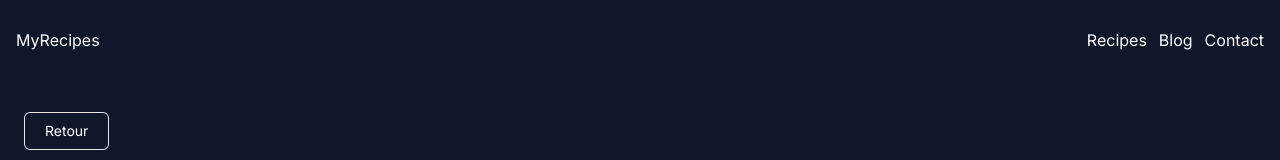
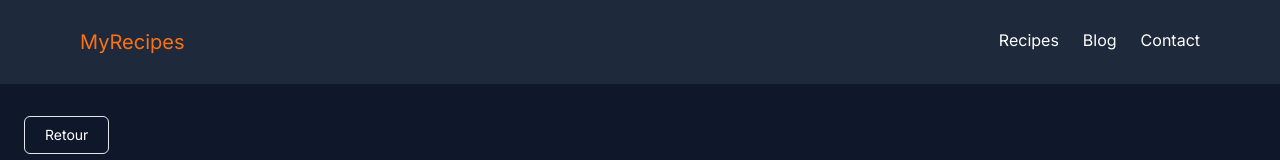
Before and after one commit to KZ-68/next-recipes, a Next.js app: page /recipe in a window 1280 px wide. Shown: the top 160 px of the page. Built offline with nearby package versions, Linux system fonts and the light colour scheme; no server answers; the database is empty.

Commit message:
style: color properties for header nav

```diff
--- a/components/NavBar.tsx
+++ b/components/NavBar.tsx
@@ -4,9 +4,9 @@ import React from 'react'
 
 const NavBar:React.FC<any> = () => {
   return (
-    <nav className='flex flex-row justify-between gap-3 px-4 py-7 bg-slate-900 text-white'>
-      <h1>MyRecipes</h1>
-      <div className='flex flex-row gap-3'>
+    <nav className='flex flex-row justify-between gap-3 px-20 py-7 bg-slate-800 '>
+      <h1 className='text-orange-500 text-xl'>MyRecipes</h1>
+      <div className='flex flex-row gap-6 text-white'>
         <Link href='/recipe'>Recipes</Link>
         <Link href='/article'>Blog</Link>
         <Link href='/contact'>Contact</Link>
```
